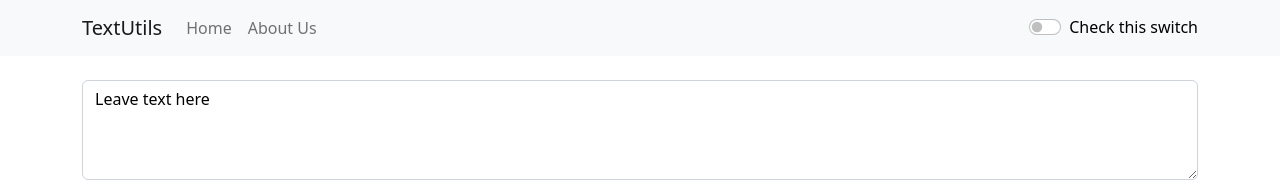
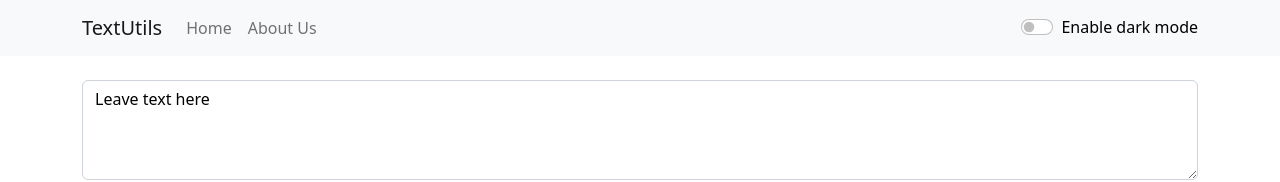
Before and after one commit to shyamtala003/TextUtils, a React (Create React App) app: page / in a window 1280 px wide. Shown: the top 182 px of the page. Built offline with nearby package versions, Linux system fonts and the light colour scheme; the HTML template or start-up script is replaced by a standard one.

Commit message:
theme toggler text added

```diff
--- a/src/components/NavBar.js
+++ b/src/components/NavBar.js
@@ -19,7 +19,7 @@ function NavBar({ title, mode, toggleTheme }) {
             style={mode === "light" ? { color: "black" } : { color: "white" }}
             type="switch"
             id="custom-switch"
-            label="Check this switch"
+            label="Enable dark mode"
             onClick={toggleTheme}
           />
         </Navbar.Collapse>
```
